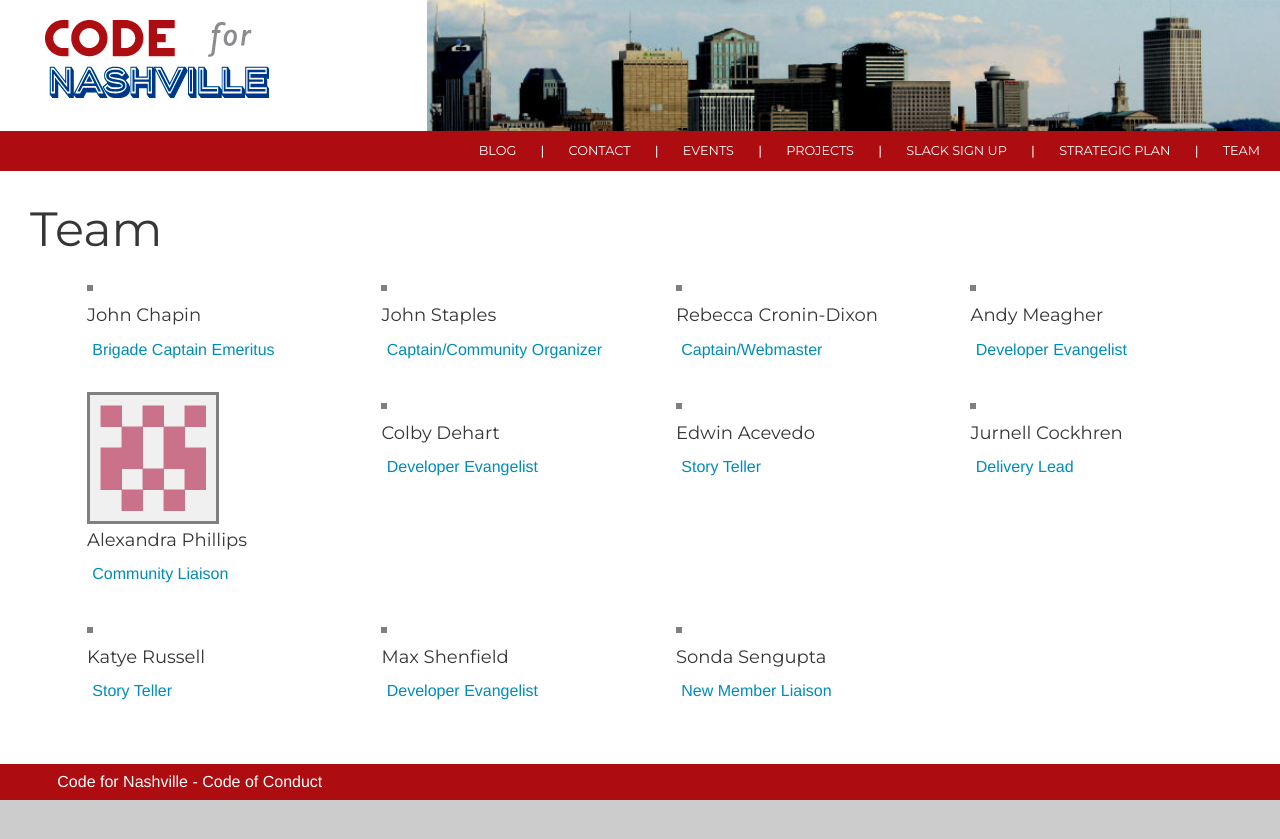
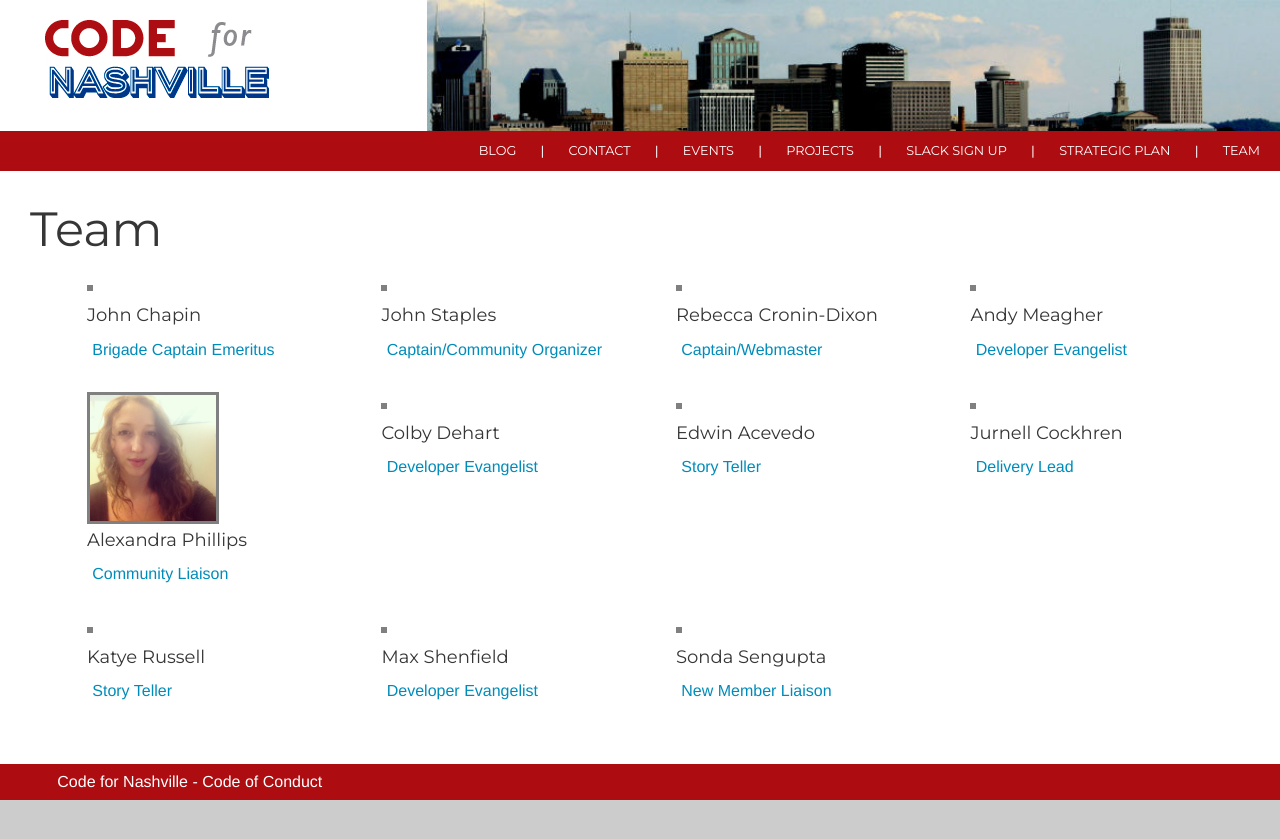
Before and after one commit to code-for-nashville/code-for-nashville.github.io, a Jekyll site: the page built from team.html, in a window 1280 px wide. Shown: the top 839 px of the page. Built offline with Jekyll 4.4.1, drawn with Linux system fonts in a browser that asks for light colours; nearby versions of some CDN libraries.

Commit message:
added conditional statement to check for custom image for team photos

```diff
--- a/js/github_contrib.js
+++ b/js/github_contrib.js
@@ -11,6 +11,7 @@
                $(memberImages[index]).attr('src', avatarImage);
             })
         } else {
+            if($(memberImages[index]).attr('src') == '')
             $(memberImages[index]).attr('src', '/img/identicon.png');
         }
     })
--- a/team.html
+++ b/team.html
@@ -10,7 +10,7 @@ permalink: /team/
           <div class="team_member">
             <div class="info">
                 <a href="http://www.github.com/{{member.github}}" class="member-github-link">
-                    <img src="" class="member-img" alt=""/>
+                    <img src="{{member.img}}" class="member-img" alt=""/>
                     <h5 class="github-name" data-github="{{member.github}}">{{member.name}}</h5>
                     <p>{{member.title}}</p>
                 </a>
```
Also changed, not shown: _members/aphillips.md (+1 -0 lines), img/aphillips.jpg (added).
